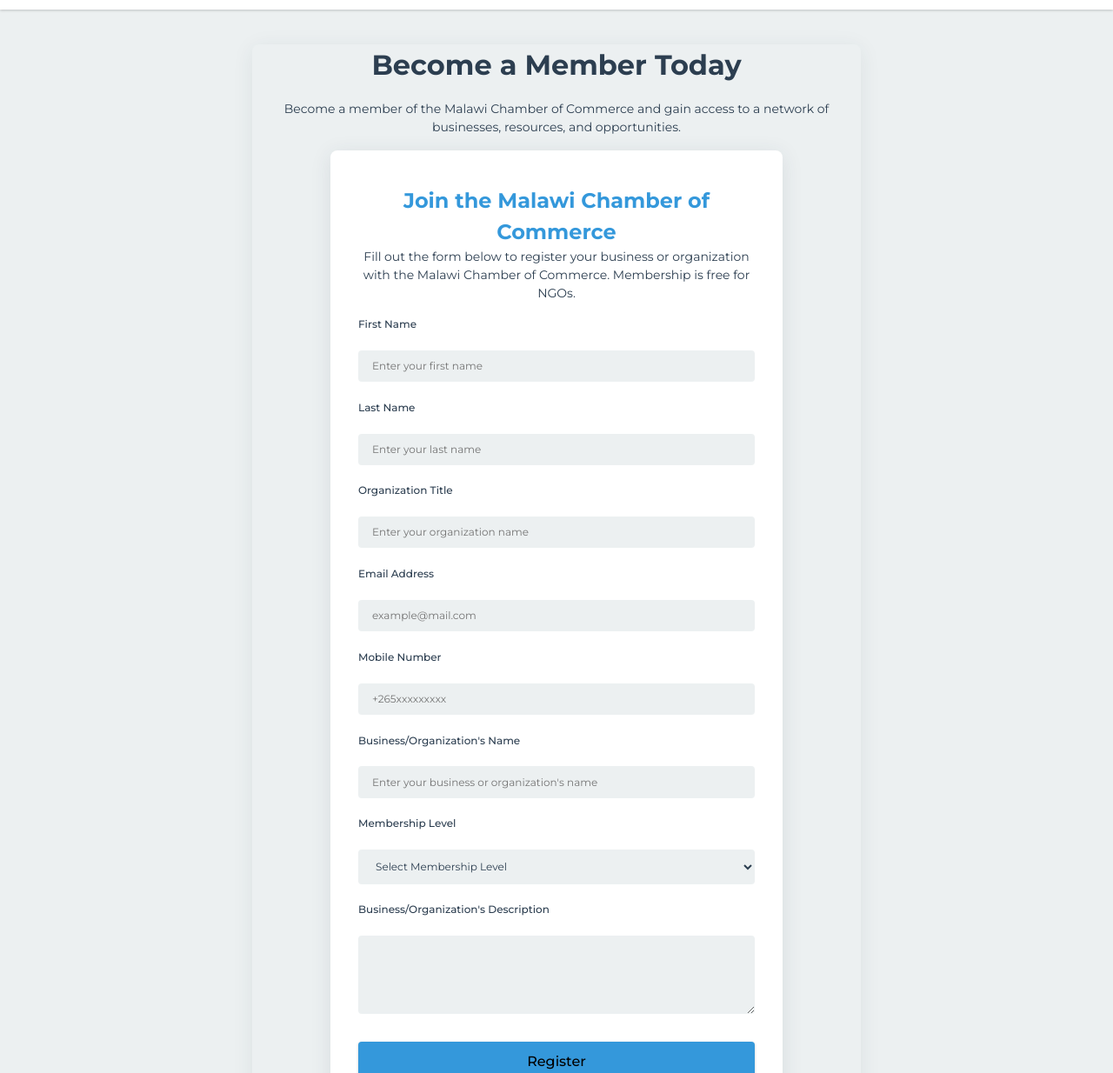
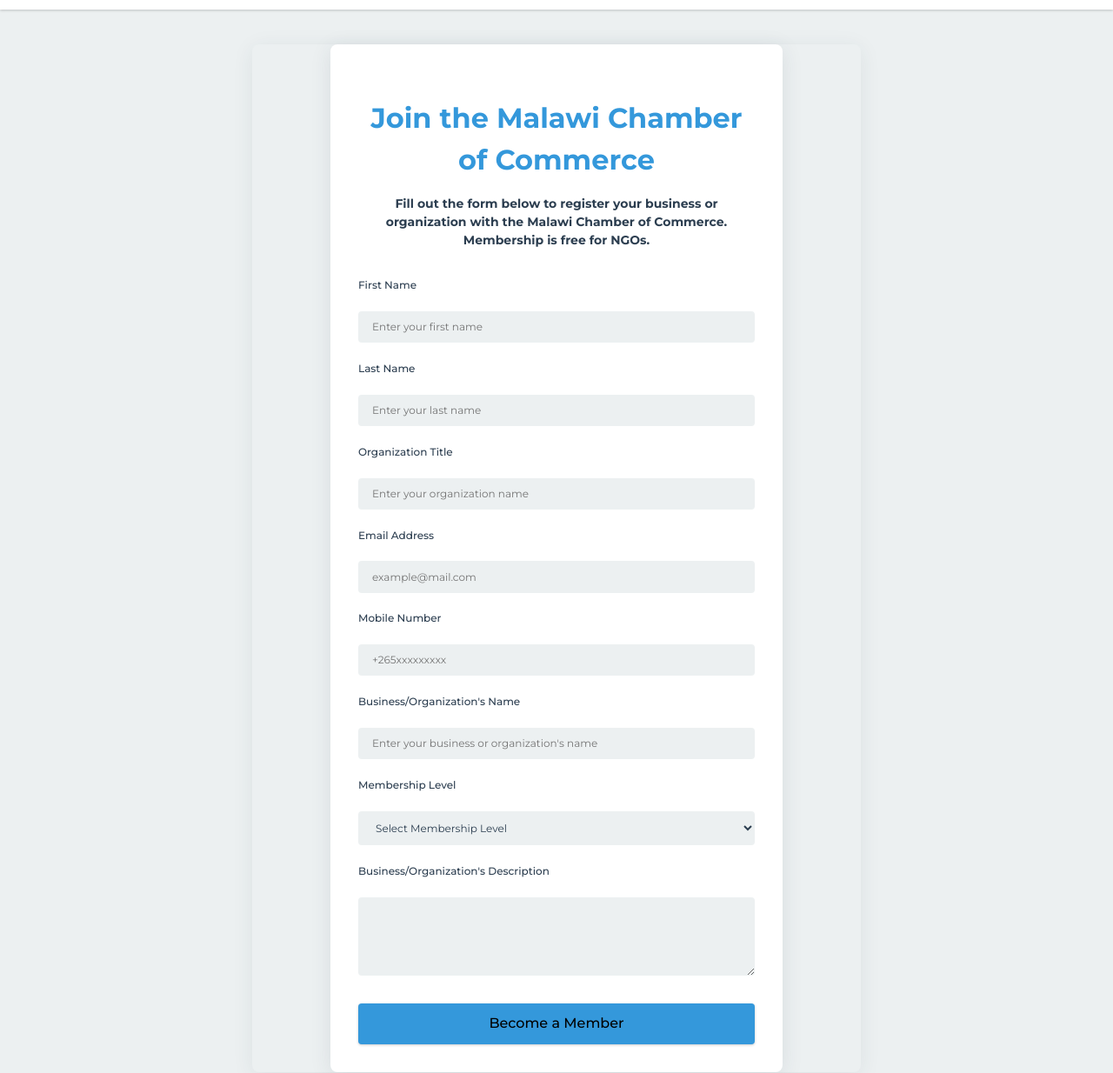
Before and after one commit to MichaelKazembe/wdd231, a website: page chamber/join.html in a window 1280 px wide. Shown: the part 109-1343 px from the top of the page at 87% size. Drawn offline with Linux system fonts and the light colour scheme.

Commit message:
Updates membership form layout and styling
Replaces the "Become a Member Today" heading with "Join the Malawi Chamber of Commerce" for consistency. Adjusts button text to "Become a Member" for clarity. Improves layout by removing redundant headings and adding bold text styling for better readability. Updates CSS to reflect changes in header hierarchy and text emphasis.

```diff
--- a/chamber/join.html
+++ b/chamber/join.html
@@ -60,10 +60,8 @@
       </nav>
     </header>
     <main>
-      <h1>Become a Member Today</h1>
-      <p>Become a member of the Malawi Chamber of Commerce and gain access to a network of businesses, resources, and opportunities.</p>
     <section class="join-section">
-        <h2>Join the Malawi Chamber of Commerce</h2>
+      <h1>Join the Malawi Chamber of Commerce</h1>
       <p>Fill out the form below to register your business or organization with the Malawi Chamber of Commerce. Membership is free for NGOs.</p>
 
       <form action="thankyou.html" method="GET" class="join-form">
@@ -156,7 +154,7 @@
           type="hidden"
         >
 
-          <button type="submit" class="btn btn-primary">Register</button>
+        <button type="submit" class="btn btn-primary">Become a Member</button>
 
       </form>
     </section>
--- a/chamber/styles/form.css
+++ b/chamber/styles/form.css
@@ -29,7 +29,7 @@
   padding: 2.5rem 2rem 2rem 2rem;
 }
 
-.join-section h2 {
+.join-section h1 {
   color: var(--color-secondary);
   text-align: center;
 }
@@ -37,6 +37,8 @@
 .join-section > p {
   color: var(--color-text);
   text-align: center;
+  font-weight: var(--font-weight-bold);
+  margin-bottom: 2rem;
 }
 
 .join-form {
```
Lines whose indentation alone changed are shown as unchanged.
